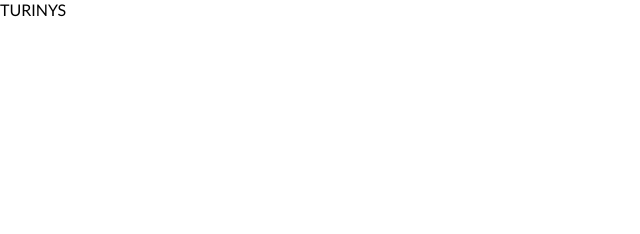
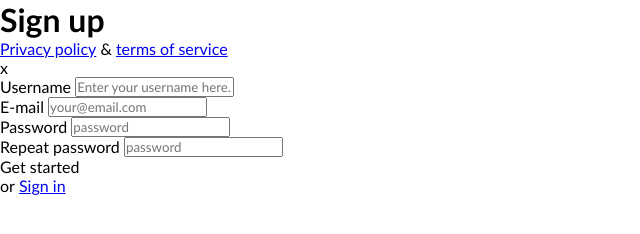
Before and after one commit to front-end-by-rimantas/12-grupe-sign-up, a plain HTML site: page index.html in a window 1280 px wide. Shown: the whole page, without its empty margins (0-640 px from the left). Drawn offline with Linux system fonts and the light colour scheme.

Commit message:
HTML structure

```diff
--- a/index.html
+++ b/index.html
@@ -11,6 +11,49 @@
     <link rel="stylesheet" href="./css/main.css">
 </head>
 <body>
-    TURINYS
+    <main>
+        <div>
+            <h1>Sign up</h1>
+            <footer>
+                <a href="#">Privacy policy</a>
+                <span>&</span>
+                <a href="#">terms of service</a>
+            </footer>
+        </div>
+        <div>
+            <div>x</div>
+            <form>
+                <div>
+                    <label for="slapyvardis">Username</label>
+                    <input type="text"
+                        placeholder="Enter your username here..."
+                        name="slapyvardis">
+                </div>
+                <div>
+                    <label for="email">E-mail</label>
+                    <input type="email"
+                        placeholder="your@email.com"
+                        name="email">
+                </div>
+                <div>
+                    <label for="pass">Password</label>
+                    <input type="password"
+                        placeholder="password"
+                        name="pass">
+                </div>
+                <div>
+                    <label for="pass2">Repeat password</label>
+                    <input type="password"
+                        placeholder="password"
+                        name="pass2">
+                </div>
+                <div>
+                    <div>Get started</div>
+                    <span>or</span>
+                    <a href="#">Sign in</a>
+                </div>
+            </form>
+        </div>
+    </main>
 </body>
 </html>
```
